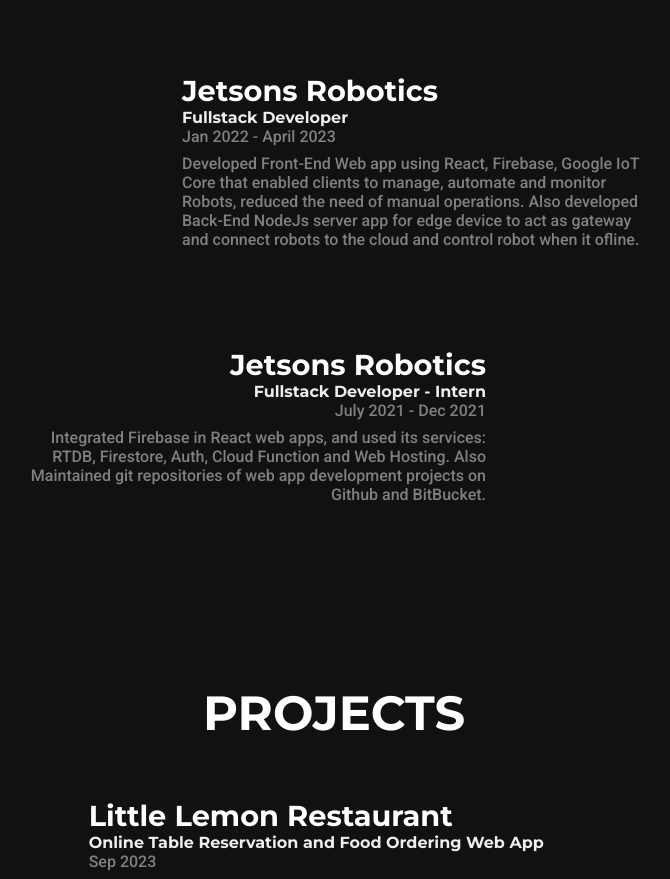
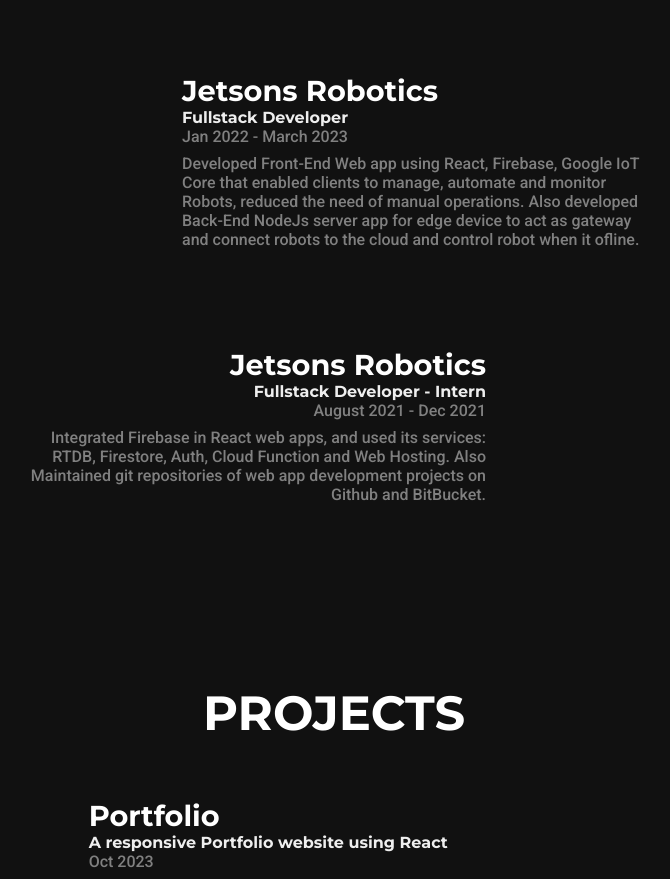
Before and after one commit to abhisheksharma1310/abhisheksharma1310.github.io, a React (Create React App) app: page / in a window 1280 px wide. Shown: the part 1012-1891 px from the top of the page, without its empty margins (306-976 px from the left). Built offline with nearby package versions, Linux system fonts and the light colour scheme.

Commit message:
information added in readme, experience and project files

```diff
--- a/src/data/experience.js
+++ b/src/data/experience.js
@@ -4,7 +4,7 @@
   {
     company: "Jetsons Robotics",
     position: "Fullstack Developer",
-    duration: "Jan 2022 - April 2023",
+    duration: "Jan 2022 - March 2023",
     description: `Developed Front-End Web app using React, Firebase, Google IoT Core that enabled clients to manage, automate and monitor Robots, reduced the need of manual operations.
         Also developed Back-End NodeJs server app for edge device to act as gateway and connect robots to the cloud and control robot when it ofline.`,
     img: JetsonsRobotics,
@@ -12,7 +12,7 @@
   {
     company: "Jetsons Robotics",
     position: "Fullstack Developer - Intern",
-    duration: "July 2021 - Dec 2021",
+    duration: "August 2021 - Dec 2021",
     description: `Integrated Firebase in React web apps, and used its services: RTDB, Firestore, Auth, Cloud Function and Web Hosting.
     Also Maintained git repositories of web app development projects on Github and BitBucket.`,
     img: JetsonsRobotics,
--- a/src/data/projects.js
+++ b/src/data/projects.js
@@ -1,4 +1,15 @@
 const projects = [
+  {
+    title: "Portfolio",
+    description: "A responsive Portfolio website using React",
+    duration: "Oct 2023",
+    details: `Developed a personal portfolio website to showcase professional experience, projects, accomplishments, and contact information. The responsive, aesthetically designed site offers an interactive user experience and demonstrates skills in web development, design, and performance optimization.`,
+    img: "https://i.ibb.co/N9z8LsL/portfolio-mockup-rbg.png",
+    links: {
+      github: "https://github.com/abhisheksharma1310/abhisheksharma1310.github.io",
+      demo: "https://abhisheksharma1310.github.io/",
+    },
+  },
   {
     title: "Little Lemon Restaurant",
     description: "Online Table Reservation and Food Ordering Web App",
```
Also changed, not shown: 1 other file (tests, documents, lock files or other folders).
